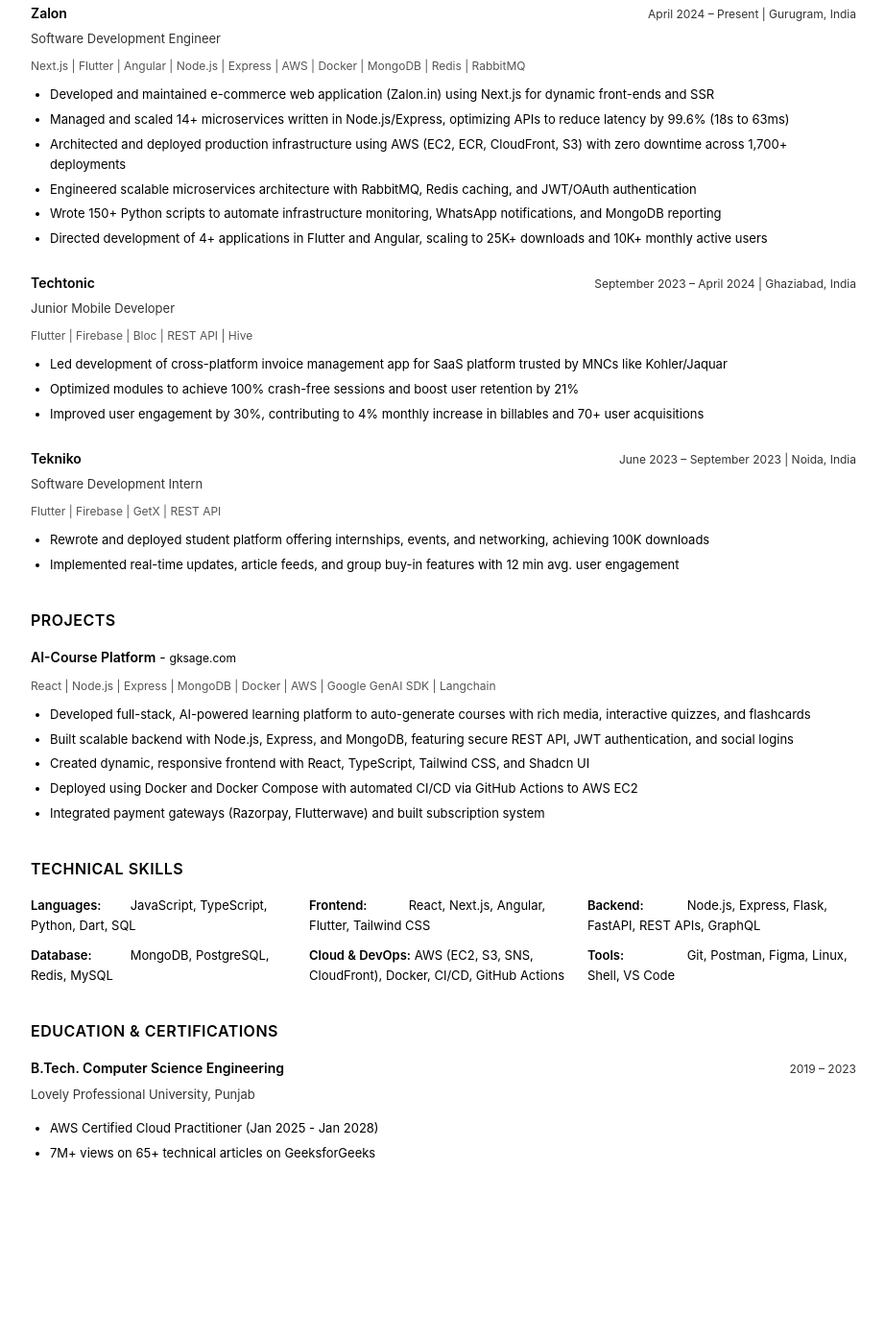
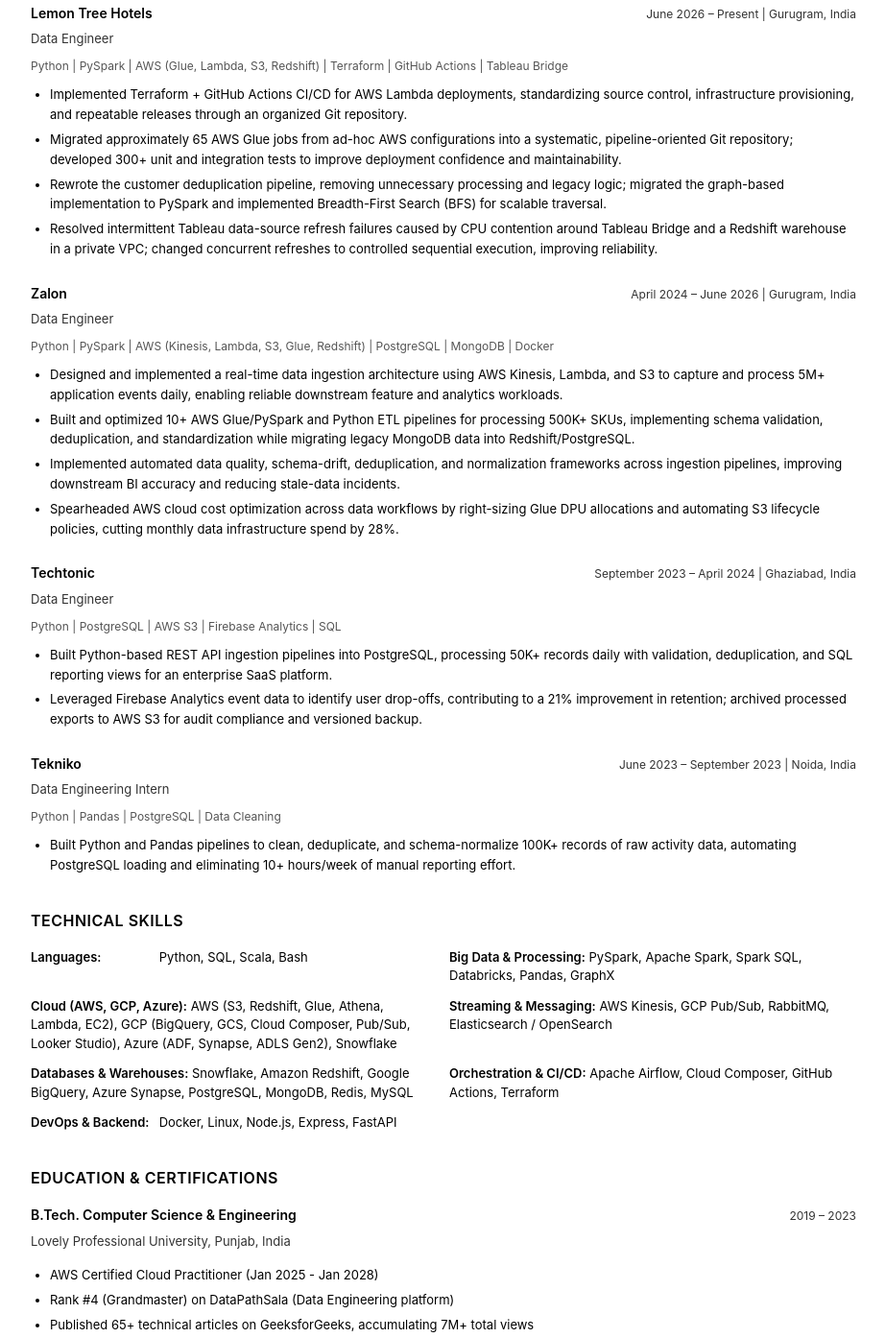
Before and after one commit to Ankitkj1999/Ankitkj1999, a plain HTML site: page resume.html in a window 1280 px wide. Shown: the part 227-1621 px from the top of the page at 96% size, without its empty margins (178-1100 px from the left). Before the commit the page ends 1514 px from the top, so only its background shows below. Drawn offline with Linux system fonts and the light colour scheme.

Commit message:
rebrand: update profile, resume, and experience to Data Engineer

```diff
--- a/resume.html
+++ b/resume.html
@@ -3,7 +3,7 @@
 <head>
     <meta charset="UTF-8">
     <meta name="viewport" content="width=device-width, initial-scale=1.0">
-    <title>Ankit Kumar - Software Engineer</title>
+    <title>Ankit Kumar - Data Engineer</title>
     <style>
         * {
             margin: 0;
@@ -112,37 +112,19 @@
 
         .skills {
             display: grid;
-            grid-template-columns: repeat(auto-fit, minmax(250px, 1fr));
-            gap: 10px;
+            grid-template-columns: repeat(auto-fit, minmax(280px, 1fr));
+            gap: 12px;
         }
 
         .skill-item {
             font-size: 13px;
+            line-height: 1.5;
         }
 
         .skill-label {
             font-weight: 600;
             display: inline-block;
-            min-width: 100px;
-        }
-
-        .project-header {
-            margin-bottom: 8px;
-        }
-
-        .project-name {
-            font-weight: 600;
-            font-size: 14px;
-        }
-
-        .project-link {
-            font-size: 12px;
-            color: #000;
-            text-decoration: none;
-        }
-
-        .project-link:hover {
-            text-decoration: underline;
+            min-width: 130px;
         }
 
         @media print {
@@ -156,12 +138,14 @@
 <body>
     <header>
         <h1>Ankit Kumar</h1>
-        <div class="subtitle">Software Engineer - Application Developer | 3 Years of Experience</div>
+        <div class="subtitle">Data Engineer | ETL Pipeline Builder | Cloud Data Architect</div>
         <div class="contact">
-            <a href="tel:+919667267972">+91-9667267972</a>
+            <a href="tel:+919667267972">+91 96672 67972</a>
             <a href="mailto:ankit.k.j1999@gmail.com">ankit.k.j1999@gmail.com</a>
-            <a href="https://linkedin.com/in/ankitkumar" target="_blank">LinkedIn</a>
-            <a href="https://github.com/ankitkumar" target="_blank">GitHub</a>
+            <a href="https://linkedin.com/in/ankitkj1999" target="_blank">LinkedIn</a>
+            <a href="https://github.com/ankitkj1999" target="_blank">GitHub</a>
+            <a href="https://ankitkj1999.github.io" target="_blank">Portfolio</a>
+            <a href="https://datapathsala.com/u/Ankit_Kumar_1999" target="_blank">DataPathSala</a>
             <span>Gurugram, Haryana, India</span>
         </div>
     </header>
@@ -171,18 +155,31 @@
 
         <div style="margin-bottom: 25px;">
             <div class="job-header">
+                <span class="company">Lemon Tree Hotels</span>
+                <span class="duration">June 2026 – Present | Gurugram, India</span>
+            </div>
+            <div class="job-title">Data Engineer</div>
+            <div class="tech-stack">Python | PySpark | AWS (Glue, Lambda, S3, Redshift) | Terraform | GitHub Actions | Tableau Bridge</div>
+            <ul>
+                <li>Implemented Terraform + GitHub Actions CI/CD for AWS Lambda deployments, standardizing source control, infrastructure provisioning, and repeatable releases through an organized Git repository.</li>
+                <li>Migrated approximately 65 AWS Glue jobs from ad-hoc AWS configurations into a systematic, pipeline-oriented Git repository; developed 300+ unit and integration tests to improve deployment confidence and maintainability.</li>
+                <li>Rewrote the customer deduplication pipeline, removing unnecessary processing and legacy logic; migrated the graph-based implementation to PySpark and implemented Breadth-First Search (BFS) for scalable traversal.</li>
+                <li>Resolved intermittent Tableau data-source refresh failures caused by CPU contention around Tableau Bridge and a Redshift warehouse in a private VPC; changed concurrent refreshes to controlled sequential execution, improving reliability.</li>
+            </ul>
+        </div>
+
+        <div style="margin-bottom: 25px;">
+            <div class="job-header">
                 <span class="company">Zalon</span>
-                <span class="duration">April 2024 – Present | Gurugram, India</span>
+                <span class="duration">April 2024 – June 2026 | Gurugram, India</span>
             </div>
-            <div class="job-title">Software Development Engineer</div>
-            <div class="tech-stack">Next.js | Flutter | Angular | Node.js | Express | AWS | Docker | MongoDB | Redis | RabbitMQ</div>
+            <div class="job-title">Data Engineer</div>
+            <div class="tech-stack">Python | PySpark | AWS (Kinesis, Lambda, S3, Glue, Redshift) | PostgreSQL | MongoDB | Docker</div>
             <ul>
-                <li>Developed and maintained e-commerce web application (Zalon.in) using Next.js for dynamic front-ends and SSR</li>
-                <li>Managed and scaled 14+ microservices written in Node.js/Express, optimizing APIs to reduce latency by 99.6% (18s to 63ms)</li>
-                <li>Architected and deployed production infrastructure using AWS (EC2, ECR, CloudFront, S3) with zero downtime across 1,700+ deployments</li>
-                <li>Engineered scalable microservices architecture with RabbitMQ, Redis caching, and JWT/OAuth authentication</li>
-                <li>Wrote 150+ Python scripts to automate infrastructure monitoring, WhatsApp notifications, and MongoDB reporting</li>
-                <li>Directed development of 4+ applications in Flutter and Angular, scaling to 25K+ downloads and 10K+ monthly active users</li>
+                <li>Designed and implemented a real-time data ingestion architecture using AWS Kinesis, Lambda, and S3 to capture and process 5M+ application events daily, enabling reliable downstream feature and analytics workloads.</li>
+                <li>Built and optimized 10+ AWS Glue/PySpark and Python ETL pipelines for processing 500K+ SKUs, implementing schema validation, deduplication, and standardization while migrating legacy MongoDB data into Redshift/PostgreSQL.</li>
+                <li>Implemented automated data quality, schema-drift, deduplication, and normalization frameworks across ingestion pipelines, improving downstream BI accuracy and reducing stale-data incidents.</li>
+                <li>Spearheaded AWS cloud cost optimization across data workflows by right-sizing Glue DPU allocations and automating S3 lifecycle policies, cutting monthly data infrastructure spend by 28%.</li>
             </ul>
         </div>
 
@@ -191,12 +188,11 @@
                 <span class="company">Techtonic</span>
                 <span class="duration">September 2023 – April 2024 | Ghaziabad, India</span>
             </div>
-            <div class="job-title">Junior Mobile Developer</div>
-            <div class="tech-stack">Flutter | Firebase | Bloc | REST API | Hive</div>
+            <div class="job-title">Data Engineer</div>
+            <div class="tech-stack">Python | PostgreSQL | AWS S3 | Firebase Analytics | SQL</div>
             <ul>
-                <li>Led development of cross-platform invoice management app for SaaS platform trusted by MNCs like Kohler/Jaquar</li>
-                <li>Optimized modules to achieve 100% crash-free sessions and boost user retention by 21%</li>
-                <li>Improved user engagement by 30%, contributing to 4% monthly increase in billables and 70+ user acquisitions</li>
+                <li>Built Python-based REST API ingestion pipelines into PostgreSQL, processing 50K+ records daily with validation, deduplication, and SQL reporting views for an enterprise SaaS platform.</li>
+                <li>Leveraged Firebase Analytics event data to identify user drop-offs, contributing to a 21% improvement in retention; archived processed exports to AWS S3 for audit compliance and versioned backup.</li>
             </ul>
         </div>
 
@@ -205,30 +201,10 @@
                 <span class="company">Tekniko</span>
                 <span class="duration">June 2023 – September 2023 | Noida, India</span>
             </div>
-            <div class="job-title">Software Development Intern</div>
-            <div class="tech-stack">Flutter | Firebase | GetX | REST API</div>
+            <div class="job-title">Data Engineering Intern</div>
+            <div class="tech-stack">Python | Pandas | PostgreSQL | Data Cleaning</div>
             <ul>
-                <li>Rewrote and deployed student platform offering internships, events, and networking, achieving 100K downloads</li>
-                <li>Implemented real-time updates, article feeds, and group buy-in features with 12 min avg. user engagement</li>
-            </ul>
-        </div>
-    </section>
-
-    <section>
-        <h2>Projects</h2>
-
-        <div style="margin-bottom: 20px;">
-            <div class="project-header">
-                <span class="project-name">AI-Course Platform</span> -
-                <a href="https://gksage.com" class="project-link" target="_blank">gksage.com</a>
-            </div>
-            <div class="tech-stack">React | Node.js | Express | MongoDB | Docker | AWS | Google GenAI SDK | Langchain</div>
-            <ul>
-                <li>Developed full-stack, AI-powered learning platform to auto-generate courses with rich media, interactive quizzes, and flashcards</li>
-                <li>Built scalable backend with Node.js, Express, and MongoDB, featuring secure REST API, JWT authentication, and social logins</li>
-                <li>Created dynamic, responsive frontend with React, TypeScript, Tailwind CSS, and Shadcn UI</li>
-                <li>Deployed using Docker and Docker Compose with automated CI/CD via GitHub Actions to AWS EC2</li>
-                <li>Integrated payment gateways (Razorpay, Flutterwave) and built subscription system</li>
+                <li>Built Python and Pandas pipelines to clean, deduplicate, and schema-normalize 100K+ records of raw activity data, automating PostgreSQL loading and eliminating 10+ hours/week of manual reporting effort.</li>
             </ul>
         </div>
     </section>
@@ -236,12 +212,13 @@
     <section>
         <h2>Technical Skills</h2>
         <div class="skills">
-            <div class="skill-item"><span class="skill-label">Languages:</span> JavaScript, TypeScript, Python, Dart, SQL</div>
-            <div class="skill-item"><span class="skill-label">Frontend:</span> React, Next.js, Angular, Flutter, Tailwind CSS</div>
-            <div class="skill-item"><span class="skill-label">Backend:</span> Node.js, Express, Flask, FastAPI, REST APIs, GraphQL</div>
-            <div class="skill-item"><span class="skill-label">Database:</span> MongoDB, PostgreSQL, Redis, MySQL</div>
-            <div class="skill-item"><span class="skill-label">Cloud & DevOps:</span> AWS (EC2, S3, SNS, CloudFront), Docker, CI/CD, GitHub Actions</div>
-            <div class="skill-item"><span class="skill-label">Tools:</span> Git, Postman, Figma, Linux, Shell, VS Code</div>
+            <div class="skill-item"><span class="skill-label">Languages:</span> Python, SQL, Scala, Bash</div>
+            <div class="skill-item"><span class="skill-label">Big Data & Processing:</span> PySpark, Apache Spark, Spark SQL, Databricks, Pandas, GraphX</div>
+            <div class="skill-item"><span class="skill-label">Cloud (AWS, GCP, Azure):</span> AWS (S3, Redshift, Glue, Athena, Lambda, EC2), GCP (BigQuery, GCS, Cloud Composer, Pub/Sub, Looker Studio), Azure (ADF, Synapse, ADLS Gen2), Snowflake</div>
+            <div class="skill-item"><span class="skill-label">Streaming & Messaging:</span> AWS Kinesis, GCP Pub/Sub, RabbitMQ, Elasticsearch / OpenSearch</div>
+            <div class="skill-item"><span class="skill-label">Databases & Warehouses:</span> Snowflake, Amazon Redshift, Google BigQuery, Azure Synapse, PostgreSQL, MongoDB, Redis, MySQL</div>
+            <div class="skill-item"><span class="skill-label">Orchestration & CI/CD:</span> Apache Airflow, Cloud Composer, GitHub Actions, Terraform</div>
+            <div class="skill-item"><span class="skill-label">DevOps & Backend:</span> Docker, Linux, Node.js, Express, FastAPI</div>
         </div>
     </section>
 
@@ -249,15 +226,16 @@
         <h2>Education & Certifications</h2>
         <div style="margin-bottom: 10px;">
             <div class="job-header">
-                <span class="company">B.Tech. Computer Science Engineering</span>
+                <span class="company">B.Tech. Computer Science & Engineering</span>
                 <span class="duration">2019 – 2023</span>
             </div>
-            <div style="font-size: 13px; color: #333;">Lovely Professional University, Punjab</div>
+            <div style="font-size: 13px; color: #333;">Lovely Professional University, Punjab, India</div>
         </div>
         <div style="margin-top: 15px;">
             <ul>
                 <li>AWS Certified Cloud Practitioner (Jan 2025 - Jan 2028)</li>
-                <li>7M+ views on 65+ technical articles on GeeksforGeeks</li>
+                <li>Rank #4 (Grandmaster) on DataPathSala (Data Engineering platform)</li>
+                <li>Published 65+ technical articles on GeeksforGeeks, accumulating 7M+ total views</li>
             </ul>
         </div>
     </section>
```
Also changed, not shown: index.html (+55 -32 lines), 2 other files.
